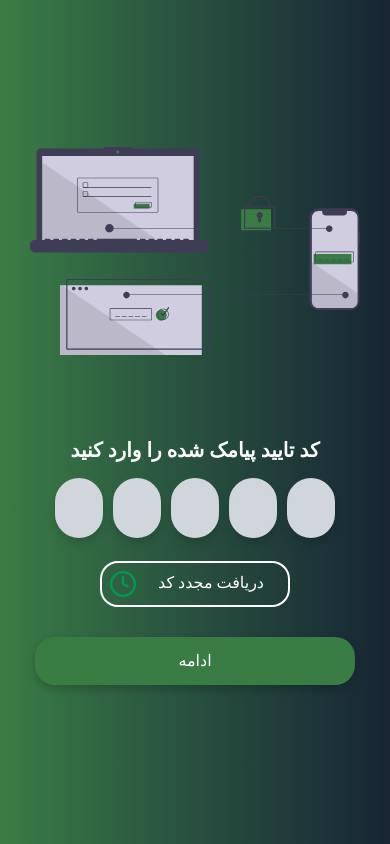
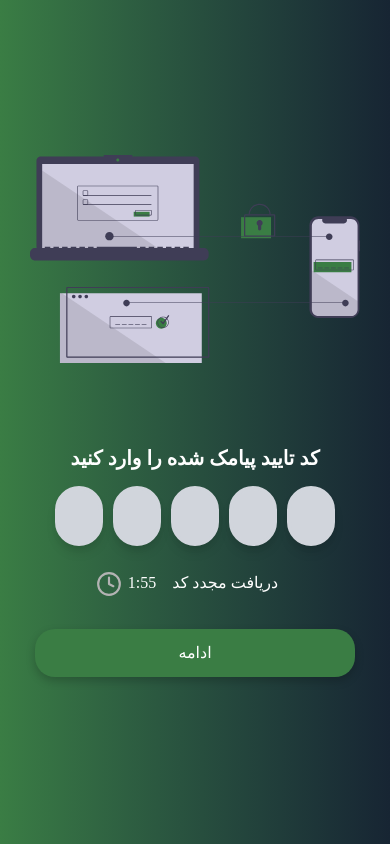
Before and after one commit to NiflheimDevs/FrontEnd, a React (Vite) app in the folder niflheim/: page /verify in a window 390 px wide. Built offline with nearby package versions, Linux system fonts and the light colour scheme.

Commit message:
fix(mobile verify): modify time

```diff
--- a/niflheim/src/pages/MobileVerify.tsx
+++ b/niflheim/src/pages/MobileVerify.tsx
@@ -6,7 +6,7 @@ import OtpInput from 'react-otp-input';
 
 const MobileVerify = () => {
     const [token, setTokens] = useState<string>("");
-    const [timeLeft, setTimeLeft] = useState(5);
+    const [timeLeft, setTimeLeft] = useState(120);
     const [isScaled, setIsScaled] = useState(false);
 
     useEffect(() => {
```
